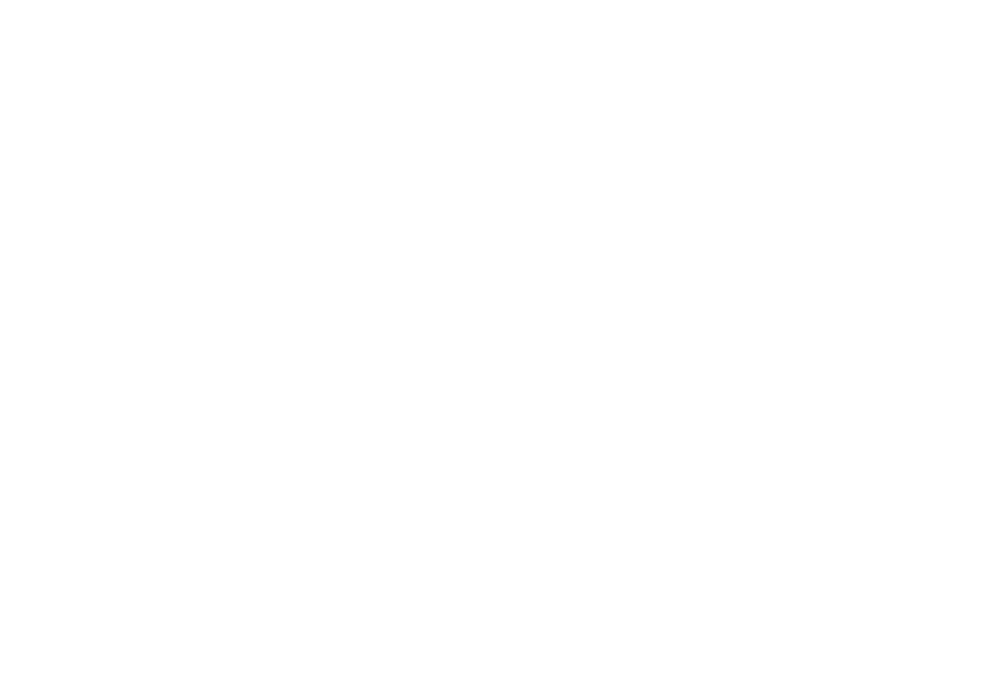
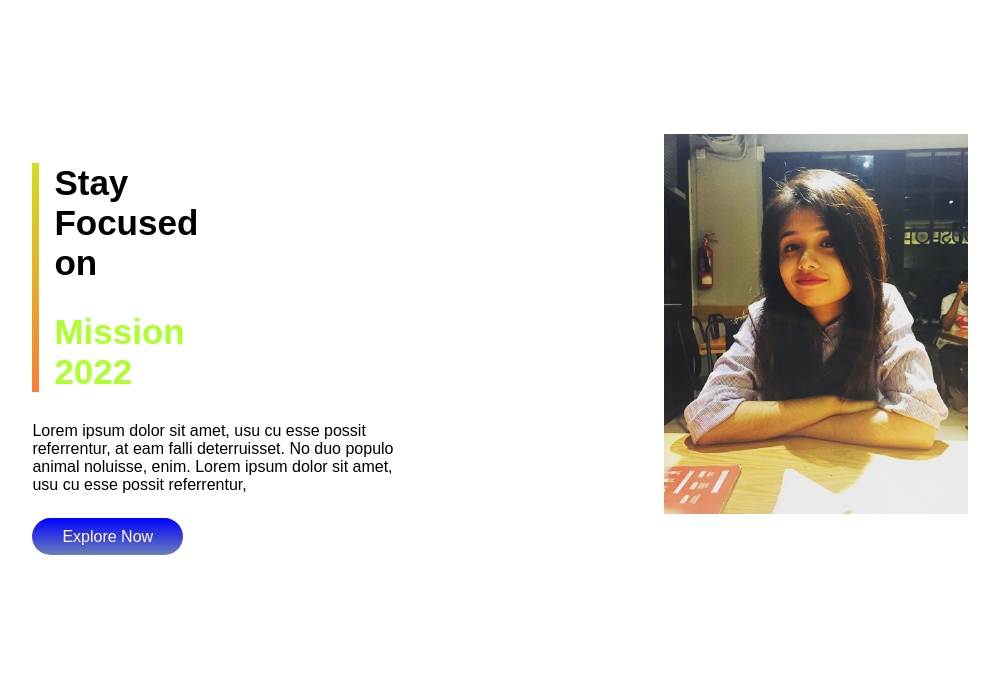
Before and after one commit to surovi357/Mission-2022, a plain HTML site: page index.html in a window 1280 px wide. Shown: the whole page, without its empty margins (102-1101 px from the left). Drawn offline with Linux system fonts and the light colour scheme.

Commit message:
top-banner

```diff
--- a/index.html
+++ b/index.html
@@ -8,6 +8,23 @@
     <link rel="stylesheet" href="style.css">
 </head>
 <body>
-
+    <!-- heading -->
+   <section class="top-banner flexible-container">
+       <div class="half-width">
+           <div id="title">
+       <h1>Stay Focused on</h1>
+       <h1><span class="green-color">Mission 2022</span></h1>
+    </div>
+           <p>Lorem ipsum dolor sit amet, usu cu esse possit
+            referrentur, at eam falli deterruisset. No duo populo
+            animal noluisse, enim. Lorem ipsum dolor sit amet, usu cu esse possit
+            referrentur, </p>
+            <br>
+            <a class="link-button" target="_blank" href="https://www.youtube.com/">Explore Now</a>
+       </div>
+       <div class="half-width">
+        <img src="./images/surovi.jpg" alt="surovi">
+       </div>
+   </section>
 </body>
 </html>
--- a/style.css
+++ b/style.css
@@ -0,0 +1,36 @@
+body{
+
+    font-family: 'Poppins', sans-serif;
+}
+h1{
+    font-size: 35px;
+    padding-left: 15px;
+}
+.green-color{
+    color: greenyellow;
+}
+.flexible-container{
+    display: flex;
+    margin-bottom: 10px;
+}
+.half-width{
+    width: 50%;
+    padding: 10%;
+}
+.half-width img{
+    width: 80%;
+}
+ #title{
+    border-left: 7px solid;
+    border-image: linear-gradient(rgb(210, 223, 32), rgb(250, 125, 53));
+    border-image-slice: 1;
+    width: 50%;
+}
+.link-button{
+    text-decoration: none;
+    background-image: linear-gradient(blue, rgba(12, 46, 139, 0.616));
+    padding: 10px 30px;
+    color: cornsilk;
+    border-radius: 50px;
+    padding-top: 10px;
+}
```
Also changed, not shown: images/surovi.jpg (added).
